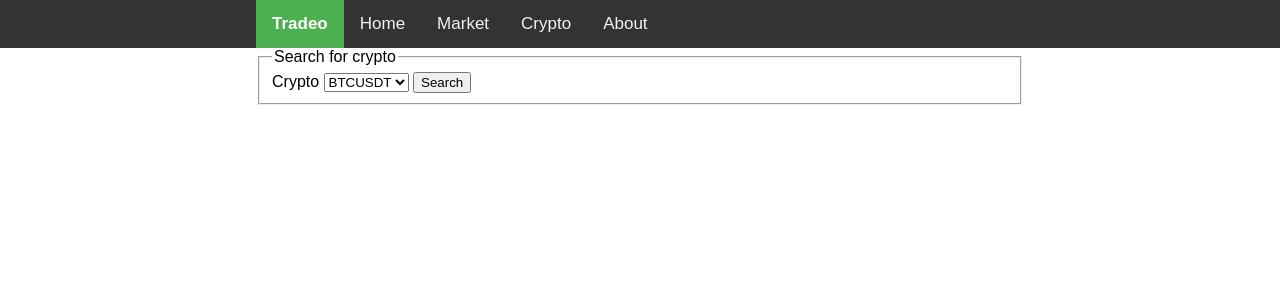
After one commit to gregkristian/tradeo, a Flask app: page /crypto in a window 1280 px wide. The commit adds this page. Shown: the top 300 px of the page. Run offline with Flask 2, Linux system fonts and the light colour scheme.

Commit message:
New page with dropdown for crypto, refactoring

```diff
--- a/forms.py
+++ b/forms.py
@@ -1,8 +1,12 @@
 from flask_wtf import FlaskForm
-from wtforms import StringField, SubmitField
+from wtforms import StringField, SelectField, SubmitField
 from wtforms.validators import DataRequired
 
 class TickerForm(FlaskForm):
     ticker = StringField('Ticker',
-                           validators=[DataRequired()])
+                          validators=[DataRequired()])
     submit = SubmitField('Search')
+
+class CryptoForm(FlaskForm):
+    crypto = SelectField(u'Crypto', choices=['BTCUSDT','ETHUSDT'], validators=[DataRequired()])
+    submit = SubmitField('Search')
--- a/main.py
+++ b/main.py
@@ -1,21 +1,14 @@
 from flask import Flask, render_template, url_for, redirect, send_file
-import yfinance as yf
-from forms import TickerForm
+from forms import TickerForm, CryptoForm
 from matplotlib.backends.backend_agg import FigureCanvasAgg as FigureCanvas
 from matplotlib.figure import Figure
+from io import BytesIO
 import random
-from io import BytesIO
 
+from util import *
 
 app = Flask(__name__)
 app.config['SECRET_KEY'] = 'purupurupurupuru'
-
-# Get stock info
-# Return: panda dataframe containing price history. Empty dataframe if ticker not found
-def get_stock_history(ticker):
-    ticker = yf.Ticker(ticker)
-    stock_history_df = ticker.history(period="1mo", interval="1d") #return pandas dataframe
-    return stock_history_df # return pandas DF
 
 # Page based on template
 @app.route("/", methods=['GET', 'POST'])
@@ -27,8 +20,6 @@ def home():
         stock_history_df = get_stock_history(form.ticker.data)
         is_ticker_found = not(stock_history_df.empty)
 
-        # image = create_chart()
-
         return render_template('home.html',
                                 form=form, ticker=form.ticker.data,
                                 is_ticker_found=is_ticker_found,
@@ -36,23 +27,35 @@ def home():
 
     return render_template('home.html', form=form, ticker=form.ticker.data)
 
-# Plot stock history
+# Standalone function to generate image
 @app.route('/fig/<ticker>')
-def fig(ticker):
+def stock_chart(ticker):
     stock_history_df = get_stock_history(ticker)
-    print(stock_history_df.keys())
     close_price = stock_history_df['Close'].tolist()
     # TODO date not working yet. faulty dataframe?
     # date = stock_history_df['Date'].tolist()
 
-    fig = Figure()
-    subplot = fig.subplots()
-    subplot.plot(close_price)
-    # subplot.xlabel(date)
+    fig = create_plot(close_price)
     img = BytesIO()
     fig.savefig(img, format="png")
     img.seek(0)
     return send_file(img, mimetype='image/png')
+
+# Page based on template
+@app.route("/crypto", methods=['GET', 'POST'])
+def crypto():
+    form = CryptoForm()
+
+    if form.validate_on_submit():
+        # data = [1,3,5,7]
+        # is_data_found = not(data.empty)
+        is_data_found = True
+
+        return render_template('crypto.html',
+                                form=form, crypto=form.crypto.data,
+                                is_data_found=is_data_found)
+
+    return render_template('crypto.html', form=form, crypto=form.crypto.data)
 
 # Static about page
 @app.route("/about")
--- /dev/null
+++ b/templates/crypto.html
@@ -0,0 +1,26 @@
+{% extends "layout.html" %}
+{% block content %}
+    <form method="POST" action="">
+        {{ form.hidden_tag() }}
+        <fieldset class="form-group">
+            <legend>Search for crypto</legend>
+            {{ form.crypto.label() }}
+            {{ form.crypto() }}
+            {{ form.submit() }}
+        </fieldset>
+    </form>
+
+    <!-- If user has selected ticker to show -->
+    {% if crypto %}
+        {%if not is_data_found %}
+            <h2>Crypto {{ crypto }} not found</h2>
+        {% else %}
+            <h2>Crypto: {{ crypto }} </h2>
+
+            <!-- Chart -->
+            <!-- <h2> Close price:</h2> -->
+
+        {% endif %}
+    {% endif %}
+
+{% endblock content %}
--- a/templates/home.html
+++ b/templates/home.html
@@ -21,7 +21,7 @@
 
             <!-- Chart -->
             <h2>Daily close price:</h2>
-            <img src="{{ url_for('fig', ticker = ticker) }}" alt="Image Placeholder" height="400" width="800">
+            <img src="{{ url_for('stock_chart', ticker = ticker) }}" alt="Image Placeholder" height="400" width="800">
 
             <!-- Table -->
             {% for table in tables %}
--- a/templates/layout.html
+++ b/templates/layout.html
@@ -14,6 +14,7 @@
             <a class="logo" href="/">Tradeo</a>
             <a href="/">Home</a>
             <a href="/market">Market</a>
+            <a href="/crypto">Crypto</a>
             <a href="/about">About</a>
         </div>
     </div>
```
Also changed, not shown: util.py (added, +16 -0 lines).
